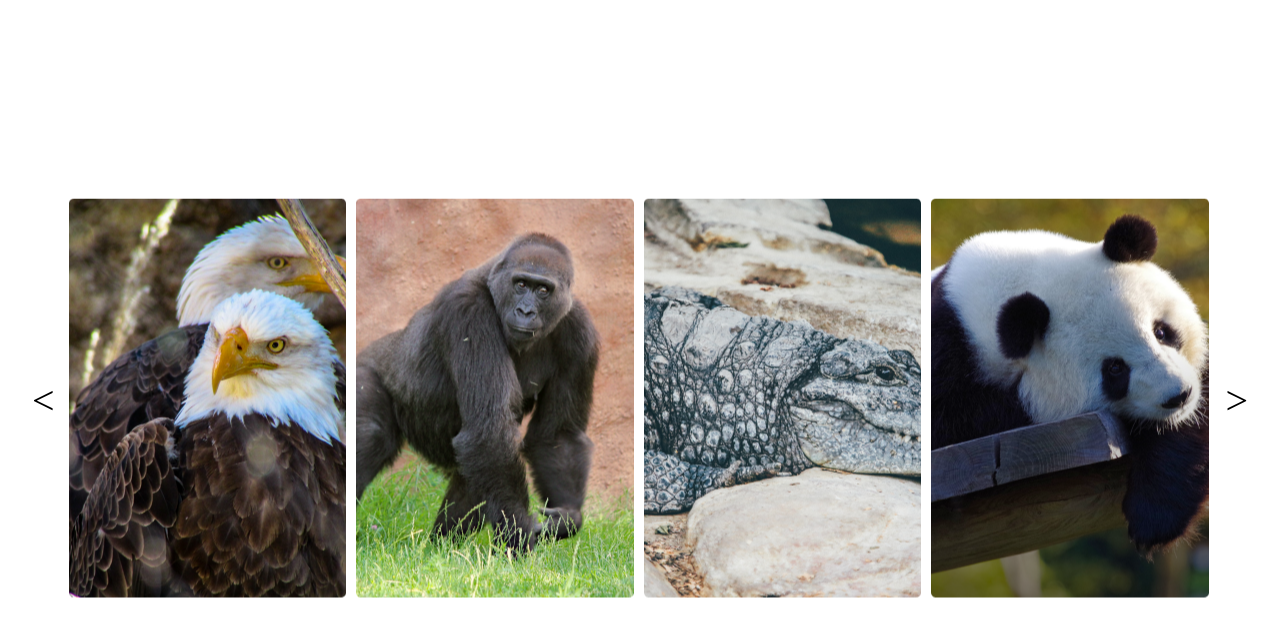
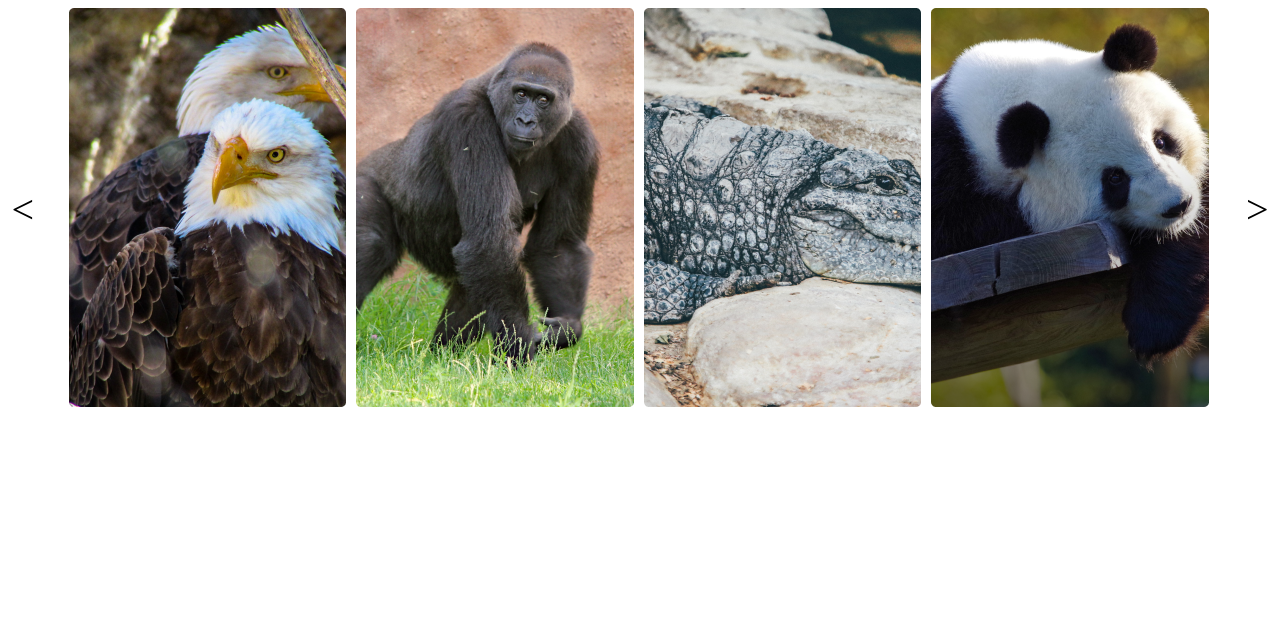
Before and after one commit to Gena888/slider, a plain HTML site: page index.html in a window 1280 px wide. Drawn offline with Linux system fonts and the light colour scheme.

Commit message:
fix: btns

```diff
--- a/index.html
+++ b/index.html
@@ -12,6 +12,10 @@
 <body>
 
     <div class="carousel">
+
+        <div class="control left">
+            <div class="arrow left">&lt;</div>
+        </div>
 
         <div class="items-view">
             <div class="items-line">
@@ -45,10 +49,6 @@
 
         </div>
 
-
-        <div class="control left">
-            <div class="arrow left">&lt;</div>
-        </div>
         <div class="control right">
             <div class="arrow right">&gt;</div>
         </div>
--- a/style.css
+++ b/style.css
@@ -1,15 +1,14 @@
+body {
+    display: flex;
+    justify-content: center;
+}
 .carousel {
-    position: absolute;
-    top: 50%;
-    left: 50%;
-    width: 100%;
-    text-align: center;
-    transform: translate(-50%, -50%);
+    display: flex;
+    align-items: center;
 }
 
 .items-view {
     position: relative;
-    width: 90%;
     margin: 0 auto;
     overflow: hidden;
     display: flex;
@@ -28,40 +27,17 @@
     animation: 0.5s ease-in-out;
     margin: 0 auto;
     padding: 0 5px;
-
 }
 
 /* 278 */
+
 .item img {
     height: 399px;
 }
 
-.control {
-    position: absolute;
-    top: 0;
-    bottom: 0;
-    width: 5%;
+.arrow {
+    padding: 30px;
+    display: inline-block;
+    font-size: 40px;
     cursor: pointer;
 }
-
-.control.left {
-    left: 0;
-    right: auto;
-}
-
-.control.right {
-    right: 0;
-    left: auto;
-}
-
-.arrow {
-    display: inline-block;
-    position: absolute;
-    top: 50%;
-    transform: translateY(-50%);
-    font-size: 40px;
-}
-
-.arrow.right {
-    right: 50%;
-}
```
